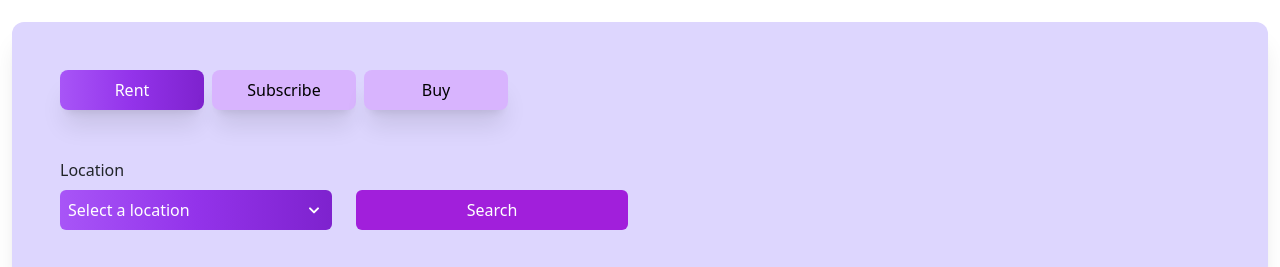
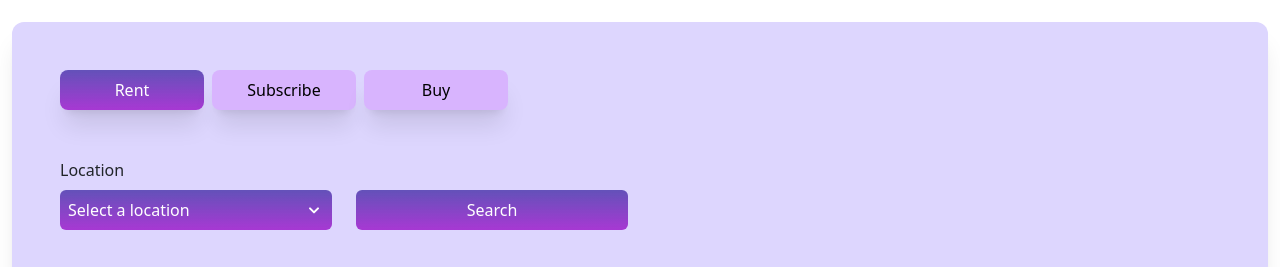
Before and after one commit to kasinath-anilkumar/Zymo-kasinath-anilkumar, a React (Vite) app: page / in a window 1280 px wide. Shown: the part 450-717 px from the top of the page. Built offline with nearby package versions, Linux system fonts and the light colour scheme.

Commit message:
sitemap updated

```diff
--- a/src/components/CarRentalSearch/CarRentalSearch.jsx
+++ b/src/components/CarRentalSearch/CarRentalSearch.jsx
@@ -33,7 +33,7 @@ const CarRentalSearch = () => {
               key={tab}
               className={`w-36 md:py-3 p-2 rounded-lg shadow-xl ${
                 activeTab === tab
-                  ? "text-white bg-gradient-to-r from-purple-500 via-purple-600 to-purple-700"
+                  ? "text-white bg-gradient-to-b from-[#5542b1e5] to-[#a738d3]"
                   : "bg-purple-300 text-black"
               }`}
               onClick={() => setActiveTab(tab)}
@@ -55,7 +55,7 @@ const CarRentalSearch = () => {
             <label className="block mb-2">Location</label>
             <button
               onClick={() => setShowCities(!showCities)}
-              className="w-full flex justify-between items-center p-2 rounded-md text-white bg-gradient-to-r from-purple-500 via-purple-600 to-purple-700"
+              className="w-full flex justify-between items-center p-2 rounded-md text-white bg-gradient-to-b from-[#5542b1e5] to-[#a738d3]"
             >
               {capitalizeFirstLetter(location1) || "Select a location"}
               <span className="ml-2">
@@ -109,7 +109,7 @@ const CarRentalSearch = () => {
           </div> */}
 
           <div className="flex items-end">
-            <button className="w-full bg-[#a11fdb] text-white p-2 rounded-md">
+            <button className="w-full bg-gradient-to-b from-[#5542b1e5] to-[#a738d3] text-white p-2 rounded-md">
               Search
             </button>
           </div>
--- a/src/components/Navbar/Navbar.jsx
+++ b/src/components/Navbar/Navbar.jsx
@@ -75,7 +75,7 @@ const Navbar = () => {
         {/* Location Display */}
         {locationSet && (
           <div
-            className="ml-6 cursor-pointer hidden lg:block border-blue-500 rounded-full bg-violet-400 py-2 text-lg px-2 md:px-5"
+            className="ml-6 cursor-pointer hidden lg:block border-blue-500 rounded-full bg-gradient-to-b from-[#927ef2] to-[#c588dd] py-2 text-lg px-2 md:px-5"
             onClick={() => setLocationShow(true)}
           >
             <img
```
Also changed, not shown: 2 other files (tests, documents, lock files or other folders).
